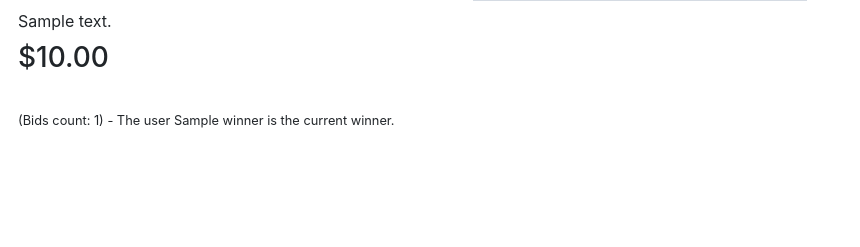
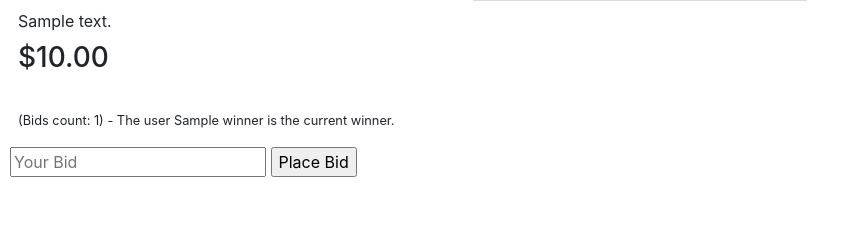
Before and after one commit to adriasala12/HarvardX-CS50W-commerce, a Django app: template auctions/templates/auctions/listing.html in a window 1280 px wide. Shown: the part 524-771 px from the top of the page, without its empty margins (0-860 px from the left). Run offline with Django 3.2, Linux system fonts and the light colour scheme; tables that the repository leaves empty hold one stand-in row (values such as "Sample post"); the template is opened without the code that fills it: values that come from a table or form of the project are taken from there, most other values are stand-ins (such as "Sample title", 1, 10 or a date in 2020); grey boxes marked "Sample" are stand-in pictures; parts of the project's set-up code (start-up, migrations or seed data) failed here and were passed over; some libraries are stand-ins or nearby versions.

Commit message:
Added bid submitting form (no routing yet)

```diff
--- a/auctions/templates/auctions/listing.html
+++ b/auctions/templates/auctions/listing.html
@@ -12,7 +12,7 @@
 
     <p class="row m-2">{{ listing.description }}</p>
 
-    <h3 class="row m-2">${{ listing.base_price }}</h3>
+    <h3 id="price" class="row m-2">${{ listing.base_price }}</h3>
 
     <br>
 
@@ -27,6 +27,11 @@
 
     </small></p>
 
+    <form action="{% url 'bid' listing.id %}" method="post">
+        {% csrf_token %}
+        <input type="number" name="bid" placeholder="Your Bid" min="{{ listing.base_price }}" step=".01">
+        <input type="submit" value="Place Bid">
+    </form>
 
 
 
```
